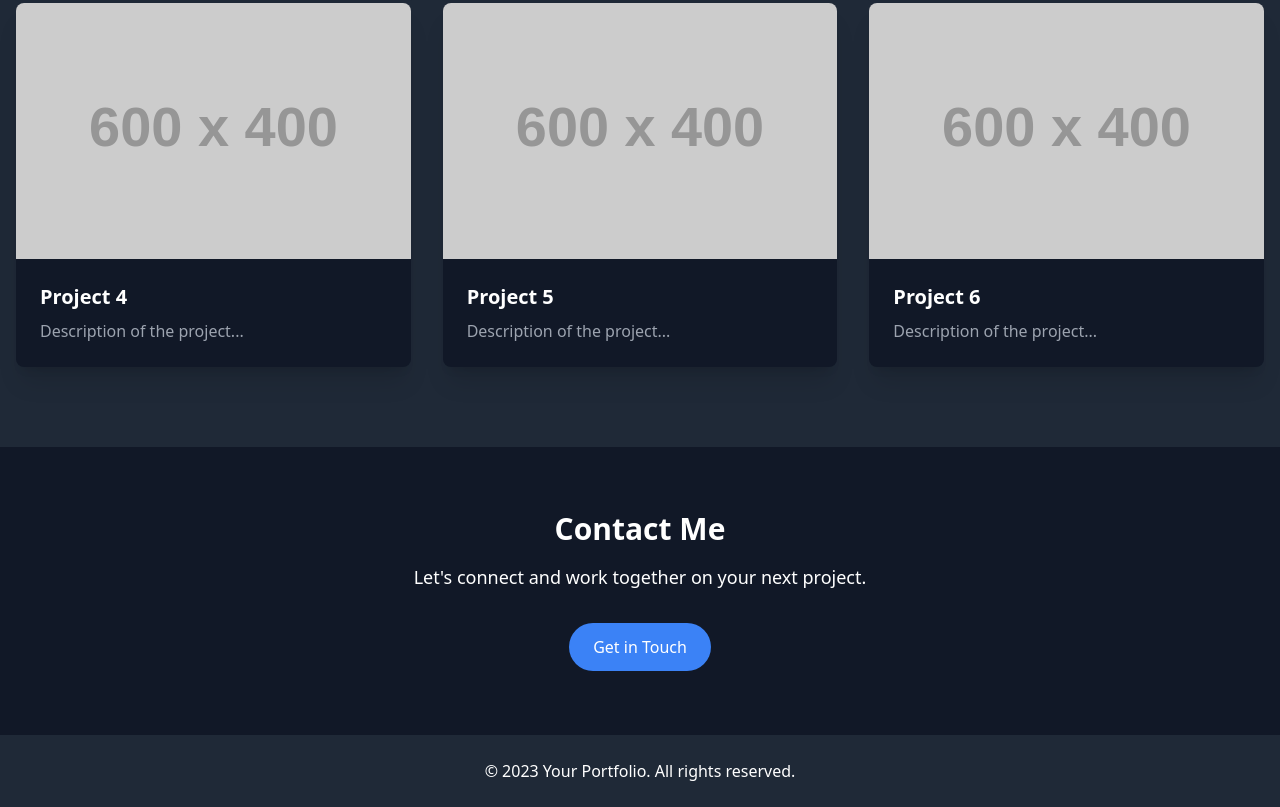
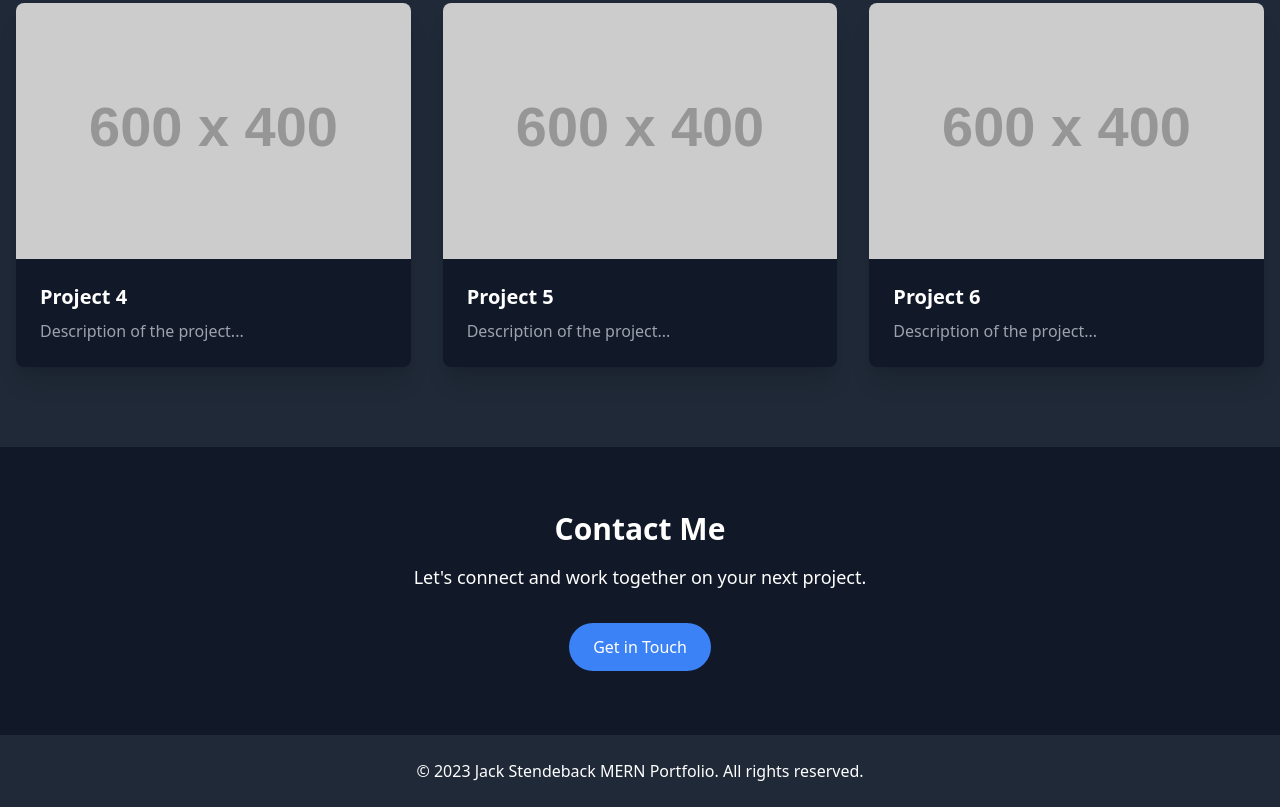
Before and after one commit to JackStendeback/FullStack-Portfolio, a website: page dist/index.html in a window 1280 px wide. Shown: the part 841-1648 px from the top of the page. Drawn offline with Linux system fonts and the light colour scheme; placeholder pictures from the web are drawn by us.

Commit message:
fixed copyright at the bottom

```diff
--- a/dist/index.html
+++ b/dist/index.html
@@ -101,7 +101,7 @@
 
     <!-- Footer -->
     <footer class="bg-gray-800 py-6 text-center">
-      <p>&copy; 2023 Your Portfolio. All rights reserved.</p>
+      <p>&copy; 2023 Jack Stendeback MERN Portfolio. All rights reserved.</p>
     </footer>
 
   </body>
```
